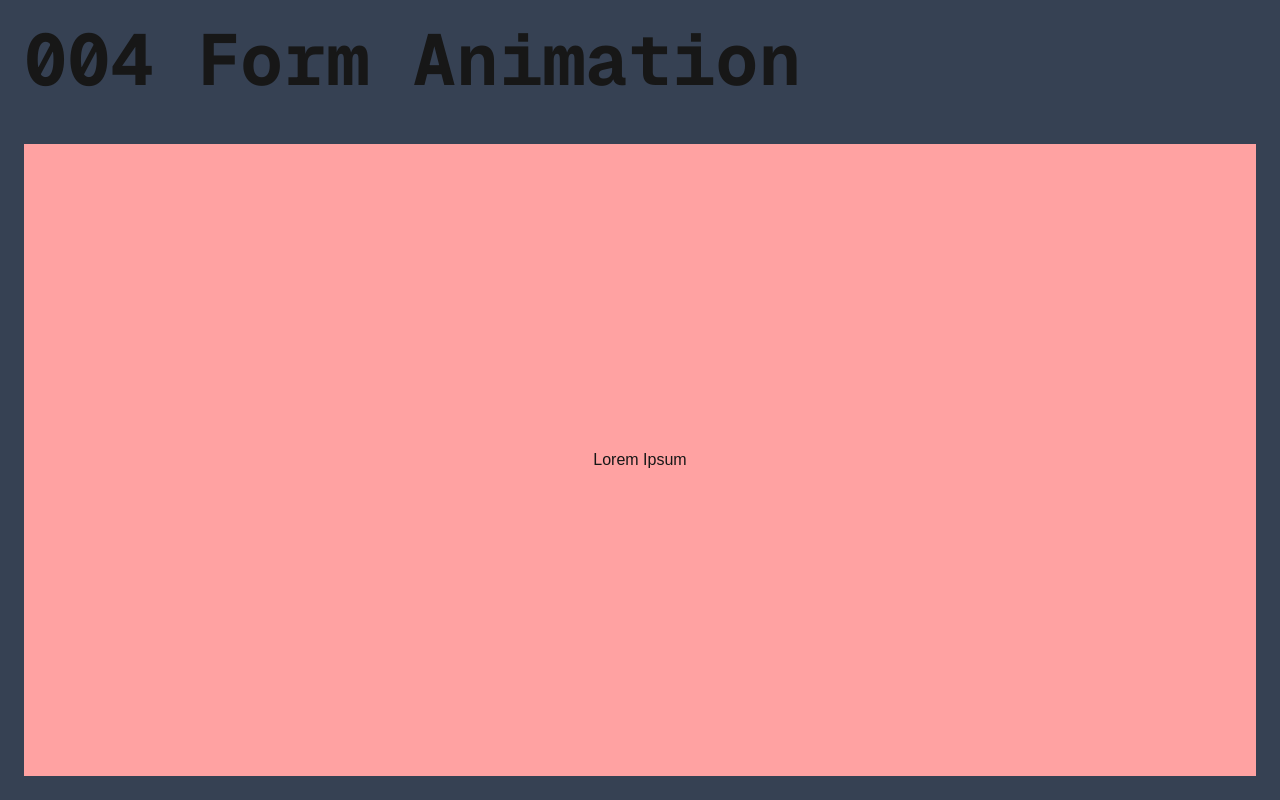
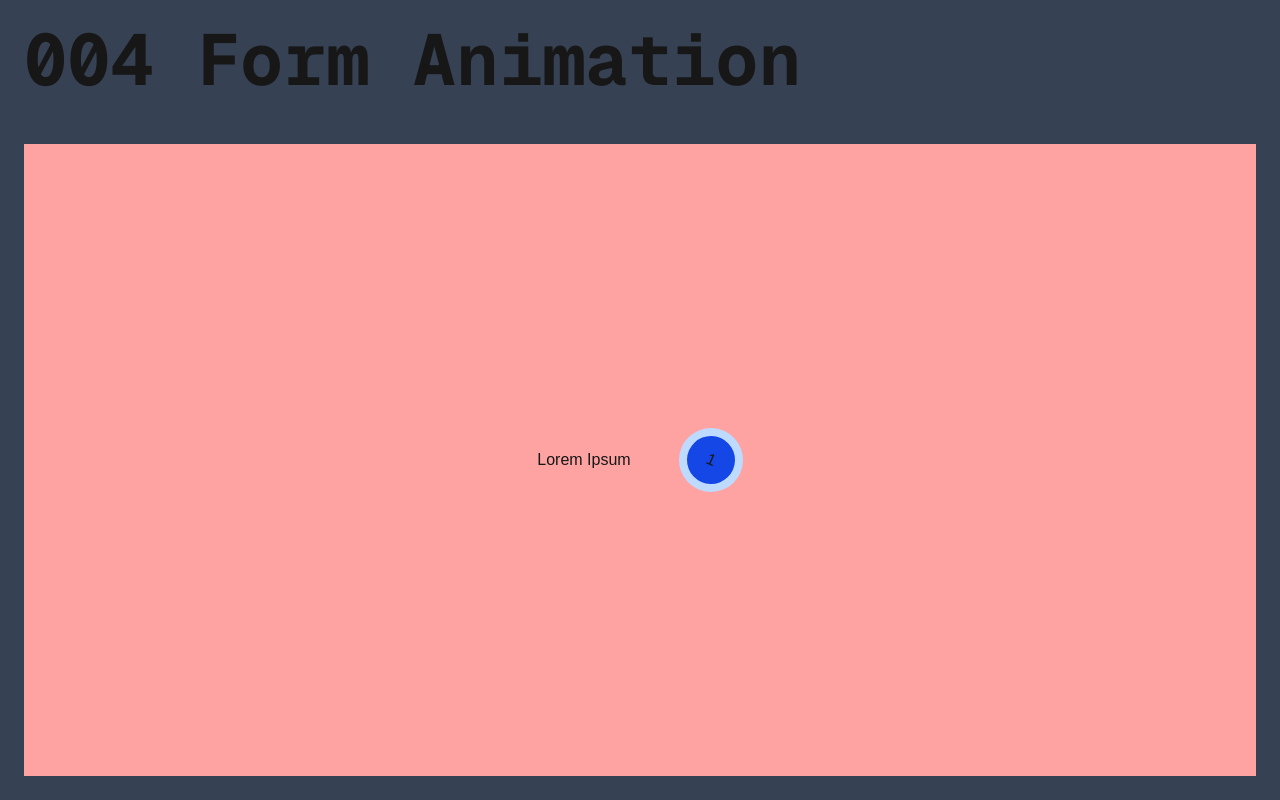
Before and after one commit to 11amanraj/motion, a Next.js app: page / in a window 1280 px wide. Shown: the part 2400-3200 px from the top of the page. Built offline with nearby package versions, Linux system fonts and the light colour scheme.

Commit message:
Added motion.div

```diff
--- /dev/null
+++ b/app/Components/Form/FormStep.tsx
@@ -0,0 +1,24 @@
+import React from 'react'
+import { motion } from 'motion/react'
+
+const FormStep = () => {
+  return (
+    <motion.div
+        className='w-16 h-16 bg-blue-200 rounded-full flex justify-center items-center'
+        variants={{
+            start: { rotate: 0 },
+            finish: { rotate: 360 }
+        }}
+        initial='start'
+        animate='finish'
+        transition={{ duration: 2, repeat: Infinity }}
+    >
+        <div className='w-12 h-12 bg-blue-700 rounded-full flex justify-center items-center'>
+            <span >1</span>
+            <span className='hidden'>2</span>
+        </div>
+    </motion.div>
+  )
+}
+
+export default FormStep
--- a/app/Components/Sections/FormSection.tsx
+++ b/app/Components/Sections/FormSection.tsx
@@ -1,4 +1,5 @@
 import React from 'react'
+import FormStep from '../Form/FormStep'
 
 const FormSection = () => {
   return (
@@ -8,7 +9,10 @@ const FormSection = () => {
             <span>Form Animation</span>
         </h1>
         <div className='bg-red-300 flex-1 m-6 flex gap-12 justify-center items-center'>
-            Lorem Ipsum
+            <span>
+              Lorem Ipsum
+            </span>
+            <FormStep />
         </div>
     </section>
   )
```
